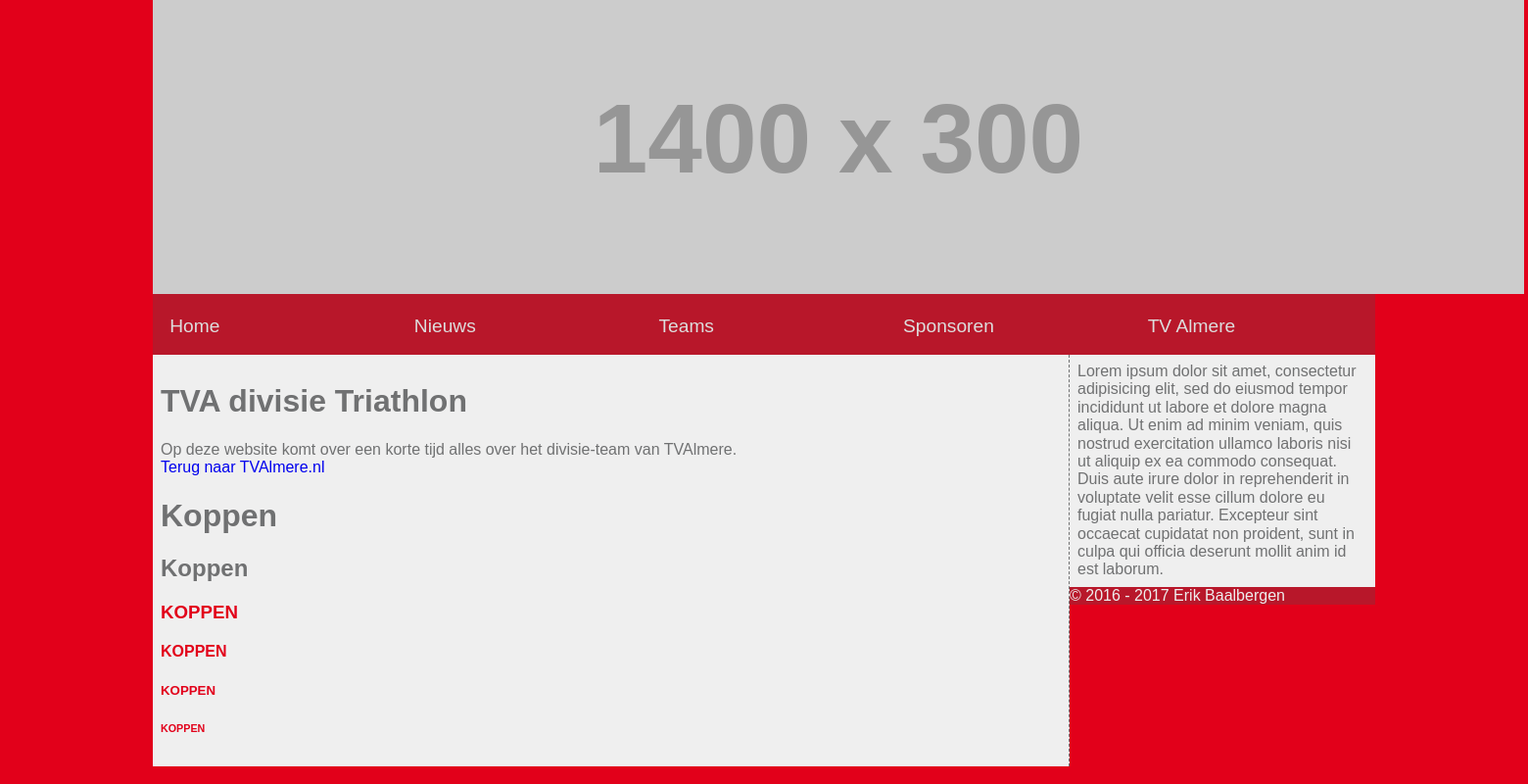
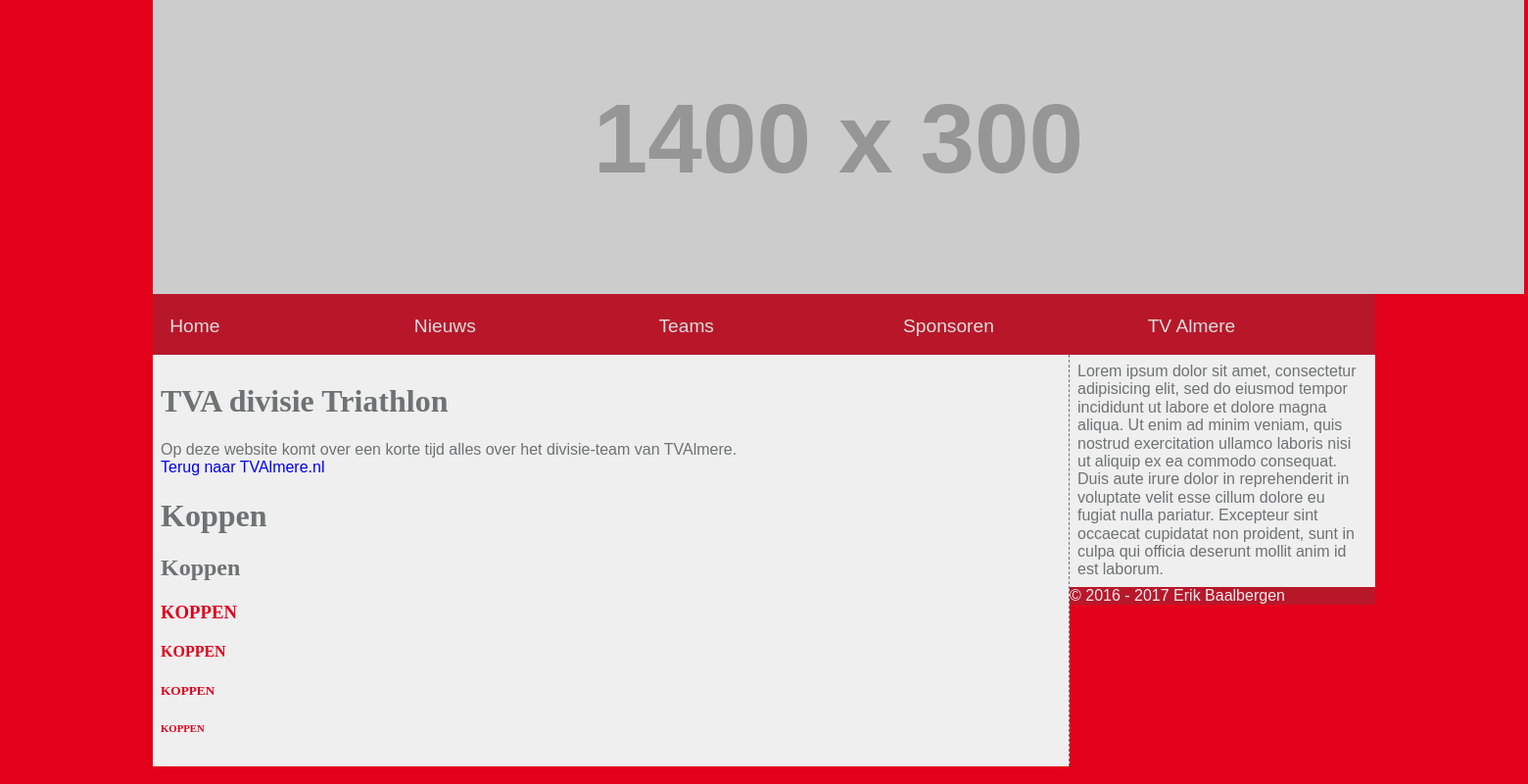
Before and after one commit to papierbouwer/TVA_divisie_website, a PHP site: page / in a window 1560 px wide. Shown: the whole page at 98% size. Run offline with PHP 8.4, Linux system fonts and the light colour scheme; grey boxes labelled with a size stand in for pictures from a placeholder-image service; some libraries are stand-ins or nearby versions.

Commit message:
no message

```diff
--- a/css/main.css
+++ b/css/main.css
@@ -60,9 +60,14 @@ article div, aside div{
     padding: 0.5em;
 }
 
+h1, h2{
+    font-family: "Cabin Condensed";
+}
+
 h3, h4, h5, h6{
     color: #e2001a;
     text-transform: uppercase;
+    font-family: "Cabin Condensed";
 }
 
 article{
```
